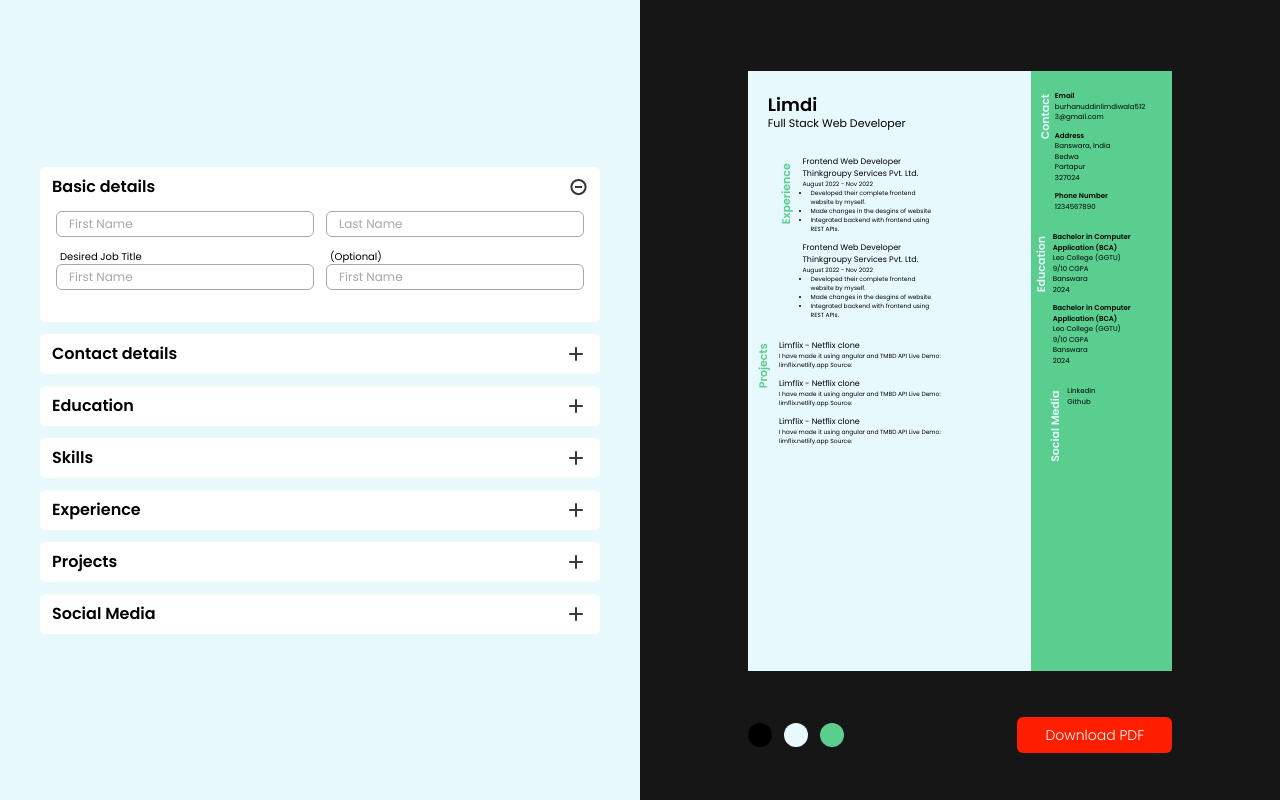
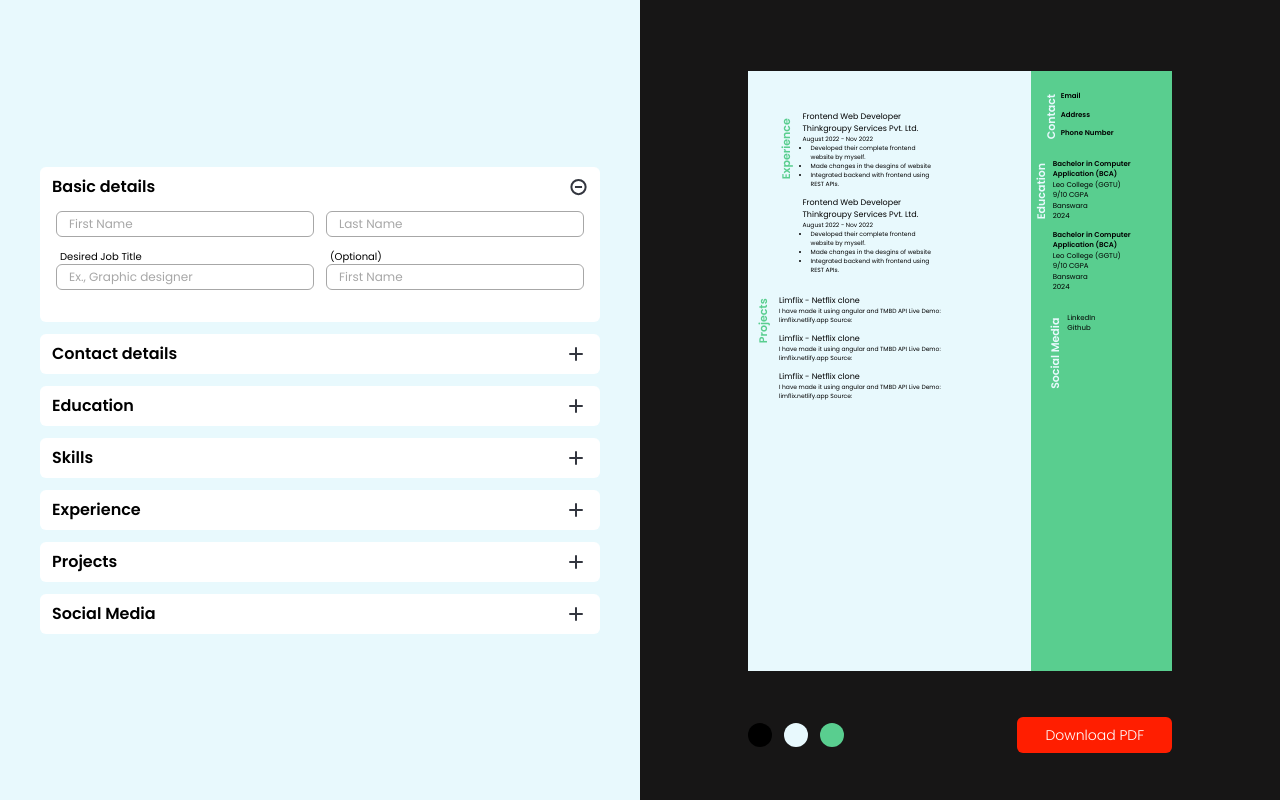
Before and after one commit to burhanuddin-limdi/resume-maker-app, a React (Create React App) app: page / in a window 1280 px wide. Built offline with nearby package versions, Linux system fonts and the light colour scheme.

Commit message:
contact, education components integrated with resume side

```diff
--- a/src/components/resumeForm/formComponents/basicDetails.tsx
+++ b/src/components/resumeForm/formComponents/basicDetails/basicDetails.tsx
@@ -1,15 +1,15 @@
 import React, { useState } from "react";
 import { useDispatch } from "react-redux";
-import { AppDispatch } from "../../../shared/store";
-import { setName } from "../../../shared/resumeSlice";
+import { AppDispatch } from "../../../../shared/store";
+import { setFirstName } from "./basicDetailsSlice";
+import { setLastName } from "./basicDetailsSlice";
+import { setJobTitle } from "./basicDetailsSlice";
 
 export const BasicDetails: React.FC = () => {
+
   let [removeHide, setremoveHide] = useState(false);
-  // var hideClass: string = "";
+
   const dispatch = useDispatch<AppDispatch>();
-
-  const [name, setNameValue] = useState('');
- const finalName = name || '';
 
   return (
     <div className="bg-white mx-10 rounded-md py-2 px-3">
@@ -42,7 +42,7 @@ export const BasicDetails: React.FC = () => {
             placeholder="First Name"
             onChange = {(e)=> {
               // setNameValue(e.target.value);
-              dispatch(setName(e.target.value));
+              dispatch(setFirstName(e.target.value));
             }}
           />
           <input
@@ -51,6 +51,9 @@ export const BasicDetails: React.FC = () => {
             id=""
             className="border border-[#a7a7a7] rounded-md text-xs placeholder:text-xs placeholder:text-[#a7a7a7] py-1 px-3"
             placeholder="Last Name"
+            onChange = {(e)=> {
+              dispatch(setLastName(e.target.value));
+            }}
           />
         </div>
         <div className="flex flex-wrap space-x-3 justify-center">
@@ -63,7 +66,10 @@ export const BasicDetails: React.FC = () => {
               name=""
               id=""
               className="border border-[#a7a7a7] rounded-md text-xs placeholder:text-xs placeholder:text-[#a7a7a7] py-1 px-3"
-              placeholder="First Name"
+              placeholder="Ex., Graphic designer"
+              onChange = {(e)=> {
+                dispatch(setJobTitle(e.target.value));
+              }}
             />
           </div>
           <div>
--- /dev/null
+++ b/src/components/resumeForm/formComponents/basicDetails/basicDetailsSlice.ts
@@ -0,0 +1,32 @@
+import {  createSlice, PayloadAction} from '@reduxjs/toolkit';
+import { RootState,  } from '../../../../shared/store';
+
+const initialState = {
+    value: {
+        firstName:'',
+        lastName:'',
+        jobTitle:''
+    }
+}
+
+export const basicDetailsSlice = createSlice ({
+    name: 'resume',
+    initialState,
+    reducers: {
+     setFirstName : (state , action :PayloadAction<string>)=>{
+        state.value.firstName = action.payload;
+     },
+     setLastName : (state , action :PayloadAction<string>)=>{
+        state.value.lastName = action.payload;
+     },
+     setJobTitle : (state , action :PayloadAction<string>)=>{
+        state.value.jobTitle = action.payload;
+     }
+    }
+});
+export const {setFirstName, setLastName, setJobTitle} = basicDetailsSlice.actions
+
+export const selectBasicDetails = (state: RootState) => state.basicDetails.value;
+
+
+export default basicDetailsSlice.reducer;
--- /dev/null
+++ b/src/components/resumeForm/formComponents/contactDetails/contactDetailsSlice.ts
@@ -0,0 +1,45 @@
+import {  createSlice, PayloadAction} from '@reduxjs/toolkit';
+import { RootState,  } from '../../../../shared/store';
+
+const initialState = {
+    value: {
+        email:'',
+        phone:'',
+        address:{
+         country:'',
+         state:'',
+         city:'',
+         zip:''
+        },
+
+    }
+}
+
+export const contactDetailsSlice = createSlice ({
+    name: 'resume',
+    initialState,
+    reducers: {
+     setEmail : (state , action :PayloadAction<string>)=>{
+        state.value.email = action.payload;
+     },
+     setPhone : (state , action :PayloadAction<string>)=>{
+        state.value.phone = action.payload;
+     },
+     setCountry : (state , action :PayloadAction<string>)=>{
+        state.value.address.country = action.payload;
+     },
+     setState : (state , action :PayloadAction<string>)=>{
+        state.value.address.state = action.payload;
+     },
+     setCity : (state , action :PayloadAction<string>)=>{
+        state.value.address.city = action.payload;
+     },
+     setZip : (state , action :PayloadAction<string>)=>{
+        state.value.address.zip = action.payload;
+     }
+    }
+});
+export const {setEmail, setPhone, setCountry,setState, setCity , setZip,} = contactDetailsSlice.actions
+export const selectContactDetails = (state: RootState) => state.contactDetails.value;
+
+export default contactDetailsSlice.reducer;
--- /dev/null
+++ b/src/components/resumeForm/formComponents/educationDetails/educationDetailsSlice.ts
@@ -0,0 +1,45 @@
+import {  createSlice, PayloadAction} from '@reduxjs/toolkit';
+import { RootState,  } from '../../../../shared/store';
+
+const initialState = {
+    value: {
+        email:'',
+        phone:'',
+        address:{
+         country:'',
+         state:'',
+         city:'',
+         zip:''
+        },
+
+    }
+}
+
+export const educationDetailsSlice = createSlice ({
+    name: 'resume',
+    initialState,
+    reducers: {
+     setEmail : (state , action :PayloadAction<string>)=>{
+        state.value.email = action.payload;
+     },
+     setPhone : (state , action :PayloadAction<string>)=>{
+        state.value.phone = action.payload;
+     },
+     setCountry : (state , action :PayloadAction<string>)=>{
+        state.value.address.country = action.payload;
+     },
+     setState : (state , action :PayloadAction<string>)=>{
+        state.value.address.state = action.payload;
+     },
+     setCity : (state , action :PayloadAction<string>)=>{
+        state.value.address.city = action.payload;
+     },
+     setZip : (state , action :PayloadAction<string>)=>{
+        state.value.address.zip = action.payload;
+     }
+    }
+});
+export const {setEmail, setPhone, setCountry,setState, setCity , setZip,} = educationDetailsSlice.actions
+export const selectContactDetails = (state: RootState) => state.contactDetails.value;
+
+export default educationDetailsSlice.reducer;
--- a/src/components/resumeForm/formComponents/educationDetails/educationForm.tsx
+++ b/src/components/resumeForm/formComponents/educationDetails/educationForm.tsx
@@ -1,8 +1,10 @@
 import React from 'react'
 
-export const EducationForm = () => {
+export const EducationForm = (props: { i: any; }) => {
+
   return (
     <>
+    <p>i value {props.i}</p>
     <div className="flex flex-wrap space-x-3 justify-center">
       <div>
         <label htmlFor="" className="text-[10px] block text-left ml-1">
--- a/src/components/resumeForm/resumeForm.tsx
+++ b/src/components/resumeForm/resumeForm.tsx
@@ -1,6 +1,6 @@
 import React from "react";
-import { BasicDetails } from "./formComponents/basicDetails";
-import { ContactDetails } from "./formComponents/contactDetails";
+import { BasicDetails } from "./formComponents/basicDetails/basicDetails";
+import { ContactDetails } from "./formComponents/contactDetails/contactDetails";
 import { EducationDetails } from "./formComponents/educationDetails/educationDetails";
 import { Experience } from "./formComponents/experience";
 import { Projects } from "./formComponents/projects";
--- a/src/components/resumeSide/resumeSide.tsx
+++ b/src/components/resumeSide/resumeSide.tsx
@@ -1,19 +1,21 @@
 import React from "react";
 import "./resumeSide.css";
 import { useAppSelector } from "../../shared/hooks";
-import { selectName } from "../../shared/resumeSlice";
+import { selectBasicDetails } from "../resumeForm/formComponents/basicDetails/basicDetailsSlice";
+// import { selectEmail } from "../resumeForm/formComponents/contactDetails/contactDetailsSlice";
+// import { selectPhone } from "../resumeForm/formComponents/contactDetails/contactDetailsSlice";
+import { selectContactDetails } from "../resumeForm/formComponents/contactDetails/contactDetailsSlice";
 export const ResumeSide: React.FC = () => {
-  const name = useAppSelector(selectName);
   return (
     <div className="bg-[#171616] w-full h-full grid items-center text-center justify-center pt-12 pb-6">
       <div className="grid grid-cols-3 items-center text-center a4-aspect h-[75vh]">
         <div className="col-span-2 bg-[#E8F9FD] h-full text-left">
           <div className="font-semibold text-lg  py-5 px-5">
-            <p>{name}</p>
-            <p>Limdi</p>
+            <p>{useAppSelector(selectBasicDetails).firstName}</p>
+            <p>{useAppSelector(selectBasicDetails).lastName}</p>
           </div>
           <p className="text-[11px] font-medium ml-5 relative bottom-6 h-fit">
-            Full Stack Web Developer
+            {useAppSelector(selectBasicDetails).jobTitle}
           </p>
           <div className="flex justify-center relative right-[10px]">
             <div className="w-10">
@@ -91,18 +93,26 @@ export const ResumeSide: React.FC = () => {
             <div className="text-left text-[7px] break-words w-[80%] space-y-2 pr-5">
               <div>
                 <p className="font-semibold">Email</p>
-                <p className="">burhanuddinlimdiwala5123@gmail.com</p>
+                <p className="">{useAppSelector(selectContactDetails).email}</p>
               </div>
               <div>
                 <p className="font-semibold">Address</p>
-                <p className="">Banswara, India</p>
-                <p className="">Bedwa</p>
-                <p className="">Partapur</p>
-                <p className="">327024</p>
+                <p className="">
+                  {useAppSelector(selectContactDetails).address.country}
+                </p>
+                <p className="">
+                  {useAppSelector(selectContactDetails).address.state}
+                </p>
+                <p className="">
+                  {useAppSelector(selectContactDetails).address.city}
+                </p>
+                <p className="">
+                  {useAppSelector(selectContactDetails).address.zip}
+                </p>
               </div>
               <div>
                 <p className="font-semibold">Phone Number</p>
-                <p>1234567890</p>
+                <p>{useAppSelector(selectContactDetails).phone}</p>
               </div>
             </div>
           </div>
@@ -115,14 +125,18 @@ export const ResumeSide: React.FC = () => {
 
             <div className="text-left text-[7px] break-words space-y-2 relative right-2">
               <div>
-                <p className="font-semibold">Bachelor in Computer Application (BCA)</p>
+                <p className="font-semibold">
+                  Bachelor in Computer Application (BCA)
+                </p>
                 <p className="">Leo College (GGTU)</p>
                 <p className="">9/10 CGPA</p>
                 <p className="">Banswara</p>
                 <p className="">2024</p>
               </div>
               <div>
-                <p className="font-semibold">Bachelor in Computer Application (BCA)</p>
+                <p className="font-semibold">
+                  Bachelor in Computer Application (BCA)
+                </p>
                 <p className="">Leo College (GGTU)</p>
                 <p className="">9/10 CGPA</p>
                 <p className="">Banswara</p>
@@ -138,9 +152,8 @@ export const ResumeSide: React.FC = () => {
             </div>
 
             <div className="text-left text-[7px] break-words relative right-6">
-                <p className="">LinkedIn</p>
-                <p className="">Github</p>
-
+              <p className="">LinkedIn</p>
+              <p className="">Github</p>
             </div>
           </div>
         </div>
```
Also changed, not shown: src/components/resumeForm/formComponents/contactDetails/contactDetails.tsx (renamed from src/components/resumeForm/formComponents/contactDetails.tsx, +24 -0 lines), src/components/resumeForm/formComponents/educationDetails/educationDetails.tsx (+5 -2 lines), src/shared/resumeSlice.ts (deleted, +0 -23 lines), src/shared/store.ts (+6 -3 lines).
